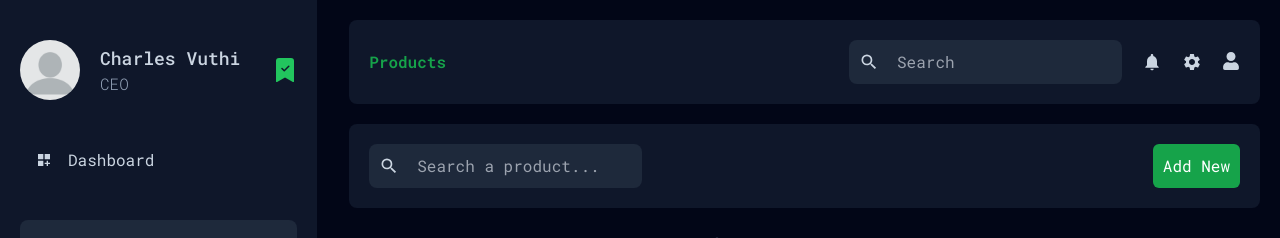
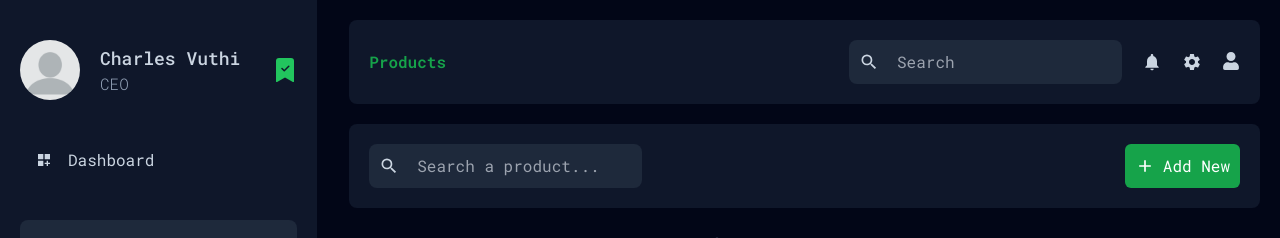
Before and after one commit to esthercate/Hardware-store-management, a Next.js app: page /dashboard/products in a window 1280 px wide. Shown: the top 238 px of the page. Built offline with nearby package versions, Linux system fonts and the light colour scheme.

Commit message:
Add icon

```diff
--- a/app/dashboard/products/page.jsx
+++ b/app/dashboard/products/page.jsx
@@ -1,6 +1,7 @@
 import React from 'react'
 import Search from '../../ui/dashboard/search/search'
 import Link from 'next/link'
+import { MdOutlineAdd } from 'react-icons/md'
 
 const ProductsPage = () => {
   return (
@@ -8,7 +9,10 @@ const ProductsPage = () => {
       <div className='flex items-center justify-between'>
         <Search placeholder={'Search a product...'} />
         <Link href='/dashboard/products/add'>
-          <button className='p-2.5 text-white bg-green-600 border-none rounded-md'>Add New</button>
+          <button className='flex gap-2 items-center p-2.5 text-white bg-green-600 hover:bg-green-700 border-none rounded-md cursor-pointer'>
+            <MdOutlineAdd size={20} />
+            Add New
+          </button>
         </Link>
       </div>
     </div>
```
